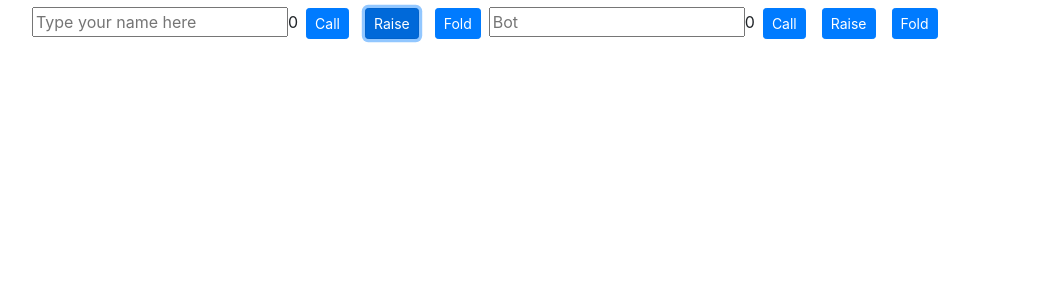
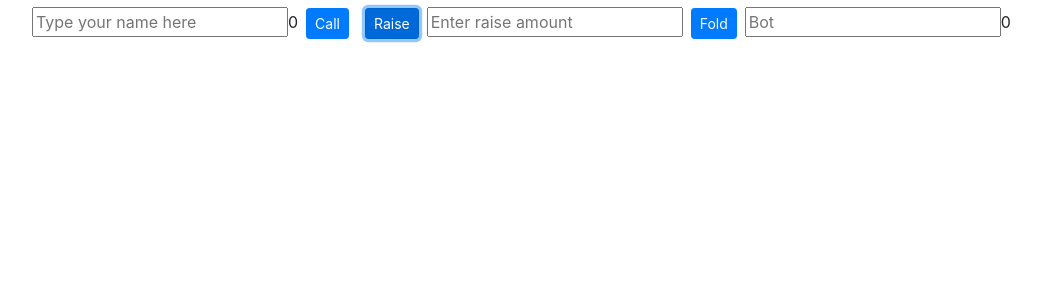
Before and after one commit to bryantong23/HUPoker, a React (Create React App) app: page / in a window 1280 px wide. Both pictures are taken after a click on the button "Raise". Shown: the top 300 px of the page, without its empty margins (53-1094 px from the left). Built offline with nearby package versions, Linux system fonts and the light colour scheme.

Commit message:
Incorporated conditional rendering if 'Raise' is clicked'

```diff
--- a/src/App.js
+++ b/src/App.js
@@ -13,22 +13,40 @@ class App extends Component {
   // };
   constructor(props) {
     super(props);
-    this.state = { players: [{ id: 1, name: "Type your name here", stackSize: 0 },
-    { id: 2, name: "Bot", stackSize: 0 },] };
+    this.state = {
+      players: [
+        { id: 1, name: "Type your name here", stackSize: 0, viewText: false },
+        { id: 2, name: "Bot", stackSize: 0 },
+      ],
+    };
   }
 
-  handleCall = (playerId) => {console.log('Call')};
+  handleCall = () => {
+    console.log("Call");
+  };
 
-  handleRaise = (playerId) => {console.log('Raise')};
+  handleRaise = () => {
+    console.log("Raise");
+      const players = this.state.players;
+      players[0].viewText = !players[0].viewText;
+      this.setState({players});
+  };
 
-  handleFold = (playerId) => {console.log('Fold')};
+  handleFold = () => {
+    console.log("Fold");
+  };
 
   render() {
     return (
       <React.Fragment>
         {/* <PlayerBanner /> */}
         <main className="container">
-          <Players players={this.state.players} onCall={this.handleCall} onRaise={this.handleRaise} onFold={this.handleFold}/>
+          <Players
+            players={this.state.players}
+            onCall={this.handleCall}
+            onRaise={this.handleRaise}
+            onFold={this.handleFold}
+          />
         </main>
       </React.Fragment>
       // <div className="App">
--- a/src/components/playerBanner.jsx
+++ b/src/components/playerBanner.jsx
@@ -6,8 +6,6 @@ class PlayerBanner extends Component {
     stackSize: 0,
   };
   render() {
-    console.log("test 1");
-
     return (
       <React.Fragment>
         {this.props.children}
@@ -18,24 +16,41 @@ class PlayerBanner extends Component {
           placeholder={this.props.player.name}
         ></input>
         <span>{this.props.player.stackSize}</span>
+        <span>
+          {this.props.player.id === 1 ? (
             <button
-          onClick={() => this.props.onCall(this.props.player.id)}
+              onClick={() => this.props.onCall()}
               className="btn btn-primary btn-sm m-2"
             >
               Call
             </button>
+          ) : null}
+        </span>
+        <span>
+          {this.props.player.id === 1 ? (
             <button
-          onClick={() => this.props.onRaise(this.props.player.id)}
+              onClick={() => this.props.onRaise()}
               className="btn btn-primary btn-sm m-2"
             >
               Raise
             </button>
+          ) : null}
+        </span>
+        <span>
+          {this.props.player.viewText ? (
+            <input placeholder="Enter raise amount"></input>
+          ) : null}
+        </span>
+        <span>
+          {this.props.player.id === 1 ? (
             <button
-          onClick={() => this.props.onFold(this.props.player.id)}
+              onClick={() => this.props.onFold()}
               className="btn btn-primary btn-sm m-2"
             >
               Fold
             </button>
+          ) : null}
+        </span>
       </React.Fragment>
     );
   }
--- a/src/components/players.jsx
+++ b/src/components/players.jsx
@@ -3,7 +3,6 @@ import PlayerBanner from "./playerBanner";
 
 class Players extends Component {
   render() {
-    console.log("test");
     const { onCall, onRaise, onFold, players } = this.props;
     return (
       <div>
```
Also changed, not shown: 1 other file (tests, documents, lock files or other folders). Lines whose indentation alone changed are shown as unchanged.
